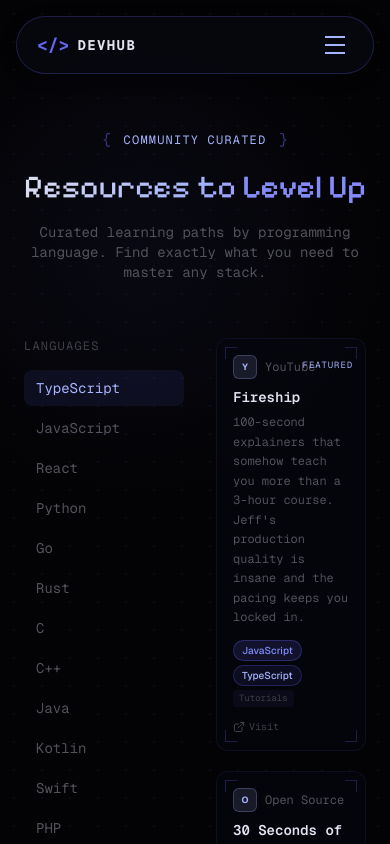
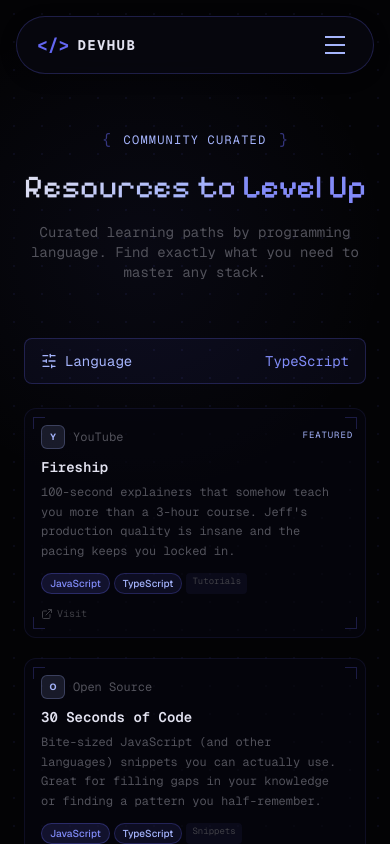
Before and after one commit to open-devhub/website, a Next.js app: page /resources in a window 390 px wide. Shown: the top 844 px of the page. Built offline with nearby package versions, Linux system fonts and the light colour scheme.

Commit message:
feat: add mobile language filter drawer with new UI components
Co-authored-by: Aditya <91722397+AdityaKodez@users.noreply.github.com>

```diff
--- a/app/resources/page.tsx
+++ b/app/resources/page.tsx
@@ -1,9 +1,17 @@
 "use client";
 
 import Badge from "@/components/Badge";
+import {
+  Drawer,
+  DrawerClose,
+  DrawerContent,
+  DrawerHeader,
+  DrawerTitle,
+  DrawerTrigger,
+} from "@/components/ui/drawer";
 import { fadeInUp, scaleIn, staggerContainer } from "@/lib/animations";
 import { AnimatePresence, motion } from "framer-motion";
-import { ExternalLink } from "lucide-react";
+import { ExternalLink, SlidersHorizontal } from "lucide-react";
 import { useState } from "react";
 
 type Language =
@@ -1036,6 +1044,7 @@
 
 export default function ResourcesPage() {
   const [activeLanguage, setActiveLanguage] = useState<Language>("TypeScript");
+  const [drawerOpen, setDrawerOpen] = useState(false);
 
   const filtered = resources.filter((r) =>
     r.languages.includes(activeLanguage as Exclude<Language, "All">),
@@ -1148,8 +1157,8 @@
 
         {/* Two-column layout: Sidebar + Grid */}
         <div className="flex gap-8">
-          {/* Sidebar */}
-          <aside className="w-40 flex-shrink-0">
+          {/* Sidebar (desktop) */}
+          <aside className="hidden md:block w-40 flex-shrink-0">
             <div className="sticky top-32 space-y-1">
               <p
                 className="text-xs uppercase tracking-widest mb-3"
@@ -1196,6 +1205,67 @@
 
           {/* Resources grid */}
           <div className="flex-1">
+            {/* Mobile filter bar */}
+            <div className="md:hidden mb-6">
+              <Drawer open={drawerOpen} onOpenChange={setDrawerOpen}>
+                <DrawerTrigger asChild>
+                  <button
+                    className="flex w-full items-center justify-between rounded-lg border px-4 py-3 text-sm"
+                    style={{
+                      fontFamily: "var(--font-geist-mono)",
+                      borderColor: "rgba(99,102,241,0.25)",
+                      backgroundColor: "rgba(99,102,241,0.06)",
+                      color: "#a5b4fc",
+                    }}
+                  >
+                    <span className="flex items-center gap-2">
+                      <SlidersHorizontal className="h-4 w-4" />
+                      Language
+                    </span>
+                    <span style={{ color: "#818cf8" }}>{activeLanguage}</span>
+                  </button>
+                </DrawerTrigger>
+                <DrawerContent style={{ backgroundColor: "#0a0a12" }}>
+                  <DrawerHeader>
+                    <DrawerTitle
+                      className="text-xs uppercase tracking-widest"
+                      style={{
+                        fontFamily: "var(--font-geist-mono)",
+                        color: "#a5b4fc",
+                      }}
+                    >
+                      Select Language
+                    </DrawerTitle>
+                  </DrawerHeader>
+                  <div className="grid grid-cols-2 gap-2 px-4 pb-8">
+                    {languages.map((lang) => {
+                      const isActive = activeLanguage === lang;
+                      return (
+                        <DrawerClose asChild key={lang}>
+                          <button
+                            onClick={() => setActiveLanguage(lang)}
+                            className="w-full text-left px-3 py-2.5 rounded-lg text-sm border"
+                            style={{
+                              fontFamily: "var(--font-geist-mono)",
+                              backgroundColor: isActive
+                                ? "rgba(99,102,241,0.12)"
+                                : "rgba(0,0,0,0)",
+                              borderColor: isActive
+                                ? "rgba(99,102,241,0.3)"
+                                : "rgba(255,255,255,0.06)",
+                              color: isActive ? "#a5b4fc" : "#52525b",
+                            }}
+                          >
+                            {lang}
+                          </button>
+                        </DrawerClose>
+                      );
+                    })}
+                  </div>
+                </DrawerContent>
+              </Drawer>
+            </div>
+
             <AnimatePresence mode="wait">
               <motion.div
                 key={activeLanguage}
```
